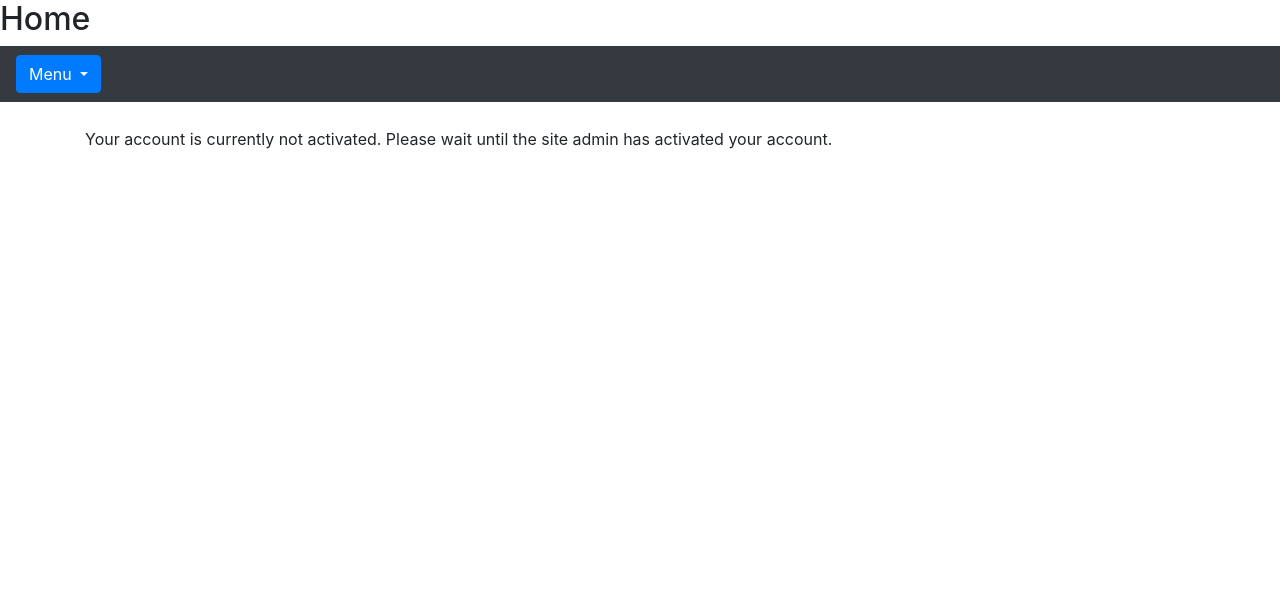
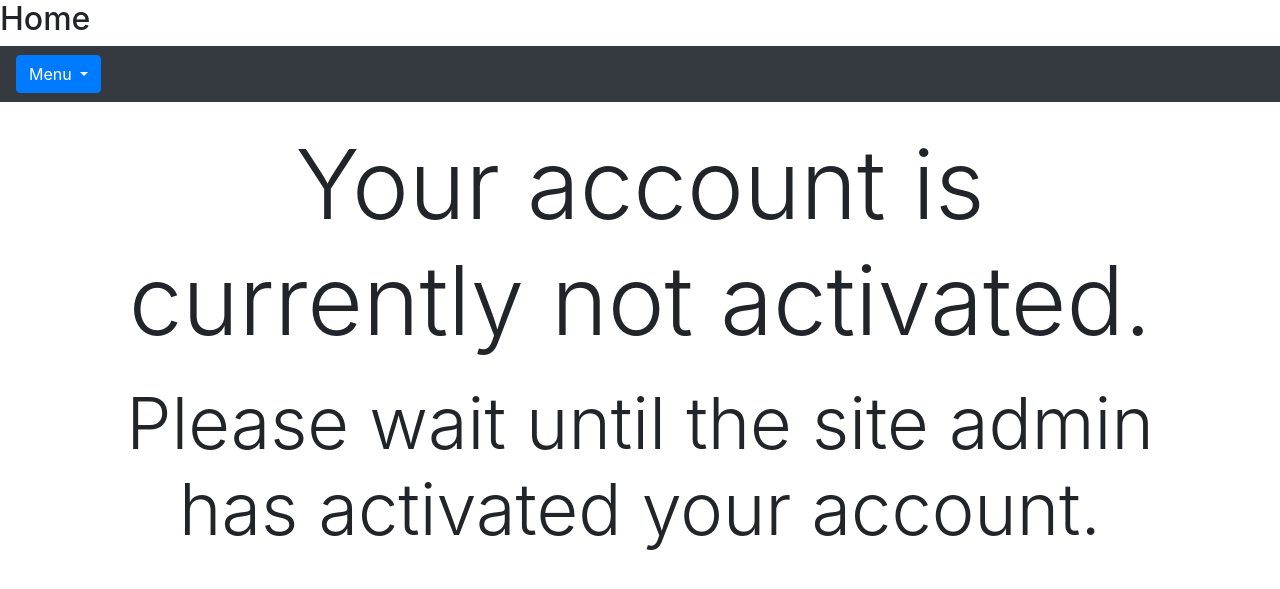
Before and after one commit to alexandergshaw/website-senior-design-project, a Django app: page / in a window 1280 px wide. Shown: the top 589 px of the page. Run offline with Django 3.2, Linux system fonts and the light colour scheme; the visitor is signed in with stand-in values (Sample User, id 1); data that the repository does not hold is empty; some libraries are stand-ins or nearby versions.

Commit message:
Prettify inactive user homepage.

```diff
--- a/marksWebapp/templates/main/index.html
+++ b/marksWebapp/templates/main/index.html
@@ -40,7 +40,12 @@
                 </a>
             </div>
         {% else %}
-            <p>Your account is currently not activated.  Please wait until the site admin has activated your account.</p>
+            <div class="display-1">
+                Your account is currently not activated.
+            </div>
+            <div class="display-3">
+                Please wait until the site admin has activated your account.
+            </div>
         {% endif %}
     {% else %}
         <div class="login-content">
```
